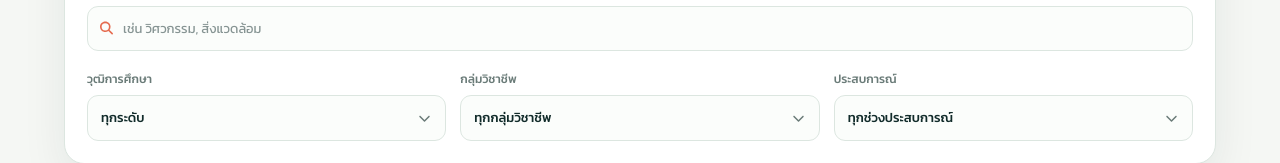
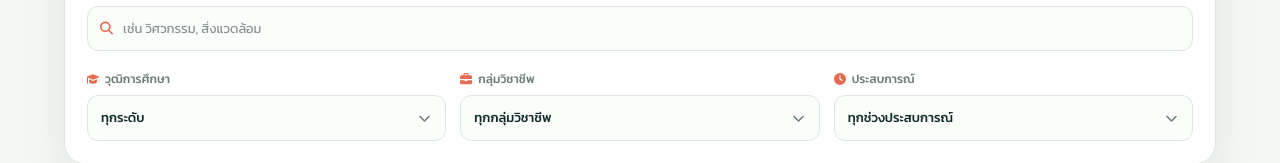
Before and after one commit to heyway007/consultant-fee-guide, a Next.js app: page / in a window 1280 px wide. Shown: the part 245-408 px from the top of the page. Built offline with nearby package versions, Linux system fonts and the light colour scheme.

Commit message:
feat: add filter label icons

```diff
--- a/app/globals.css
+++ b/app/globals.css
@@ -65,6 +65,8 @@ h1 { margin-bottom:0; font-size:clamp(30px,4vw,50px); line-height:1.08; letter-s
 .clear-button:hover { text-decoration:underline; }
 .filter-grid { display:grid; grid-template-columns:repeat(3,1fr); gap:14px; }
 .filter-grid label { display:grid; gap:7px; color:var(--muted); font-size:12px; font-weight:500; }
+.filter-label-title { display:inline-flex; align-items:center; gap:6px; }
+.filter-label-icon { width:12px; color:var(--coral); }
 .filter-span-2 { grid-column:span 2; }
 .filter-span-all { grid-column:1; }
 .input-with-icon { display:flex; align-items:center; gap:10px; border:1px solid var(--line); border-radius:11px; background:#fbfdfb; padding:0 12px; }
--- a/components/search-filters.tsx
+++ b/components/search-filters.tsx
@@ -1,5 +1,5 @@
 import { FontAwesomeIcon } from "@fortawesome/react-fontawesome";
-import { faChevronDown, faMagnifyingGlass, faRotateLeft } from "@fortawesome/free-solid-svg-icons";
+import { faBriefcase, faChevronDown, faClock, faGraduationCap, faMagnifyingGlass, faRotateLeft } from "@fortawesome/free-solid-svg-icons";
 import type { W16Degree, W16Filters } from "@/lib/types";
 
 type SearchFiltersProps = {
@@ -52,7 +52,7 @@ export default function SearchFilters({ filters, groups, experiences, onChange }
       </div>
       <div className="filter-grid">
         <label>
-          <span>วุฒิการศึกษา</span>
+          <span className="filter-label-title"><FontAwesomeIcon icon={faGraduationCap} className="filter-label-icon" aria-hidden="true" />วุฒิการศึกษา</span>
           <div className="select-control">
             <select value={filters.degree} onChange={(event) => update("degree", event.target.value)}>
               {degreeOptions.map((degree) => <option key={degree.value} value={degree.value}>{degree.label}</option>)}
@@ -61,7 +61,7 @@ export default function SearchFilters({ filters, groups, experiences, onChange }
           </div>
         </label>
         <label>
-          <span>กลุ่มวิชาชีพ</span>
+          <span className="filter-label-title"><FontAwesomeIcon icon={faBriefcase} className="filter-label-icon" aria-hidden="true" />กลุ่มวิชาชีพ</span>
           <div className="select-control">
             <select value={filters.professionalGroup} onChange={(event) => update("professionalGroup", event.target.value)}>
               <option value="all">ทุกกลุ่มวิชาชีพ</option>
@@ -71,7 +71,7 @@ export default function SearchFilters({ filters, groups, experiences, onChange }
           </div>
         </label>
         <label>
-          <span>ประสบการณ์</span>
+          <span className="filter-label-title"><FontAwesomeIcon icon={faClock} className="filter-label-icon" aria-hidden="true" />ประสบการณ์</span>
           <div className="select-control">
             <select value={filters.experience} onChange={(event) => update("experience", event.target.value)}>
               <option value="all">ทุกช่วงประสบการณ์</option>
```
Also changed, not shown: 1 other file (tests, documents, lock files or other folders).
